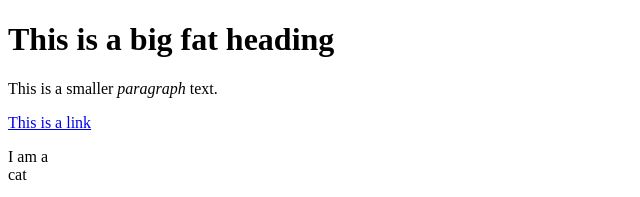
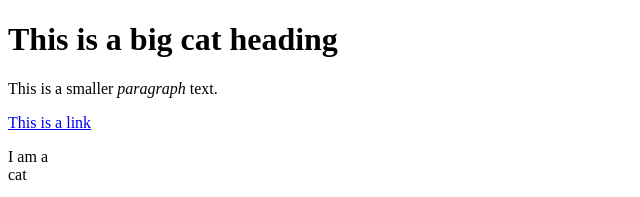
Before and after one commit to wpwojda/First-Website, a plain HTML site: page test.html in a window 1280 px wide. Shown: the top 197 px of the page, 0-640 px from the left. Drawn offline with Linux system fonts and the light colour scheme.

Commit message:
Update test.html

```diff
--- a/test.html
+++ b/test.html
@@ -4,7 +4,7 @@
 	<title>Test Page</title>
 </head>
 <body>
-	<h1>This is a big fat heading</h1>
+	<h1>This is a big cat heading</h1>
 	<p>This is a smaller <i>paragraph</i> text.</p>
 	<a href="https://google.co.uk" target="_blank" title="go to google">This is a link</a>
 	<p>I am a <br>
```
